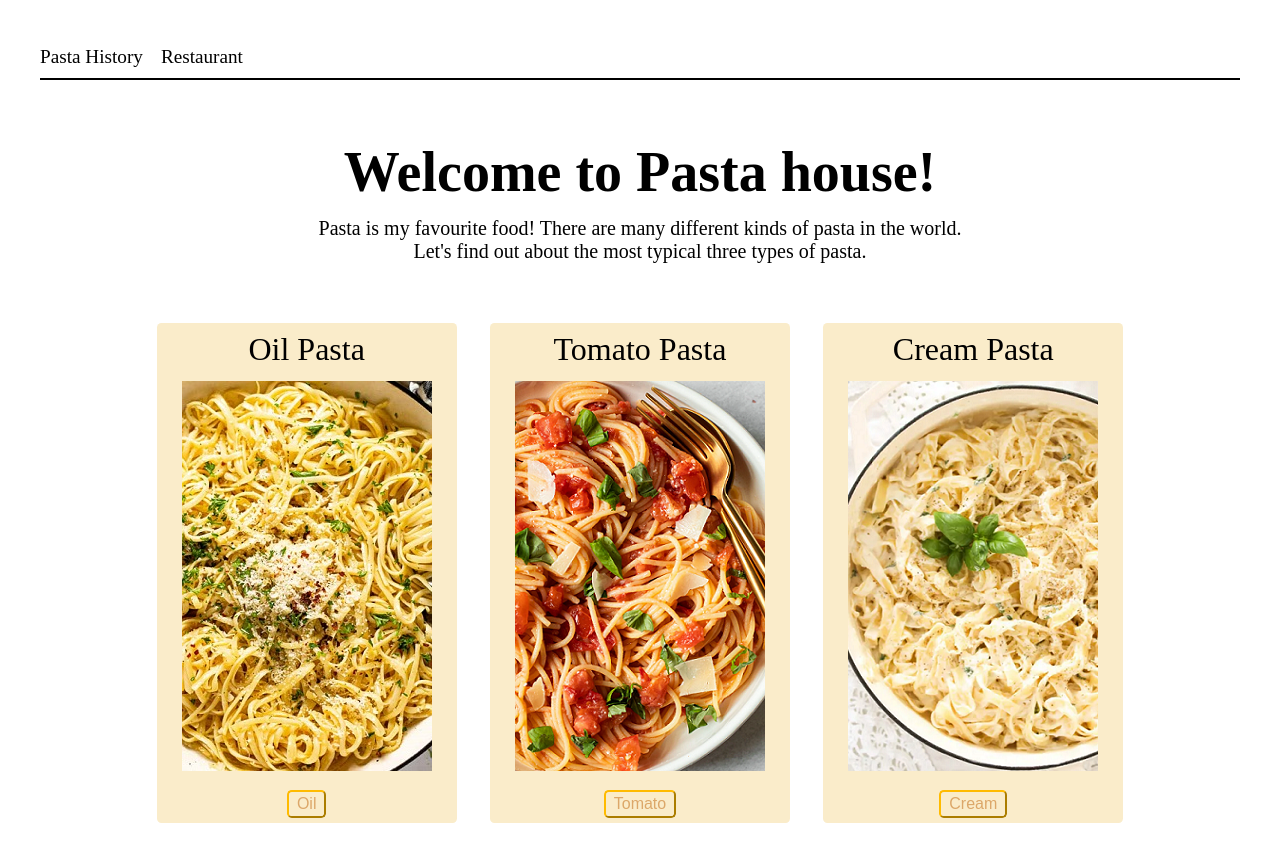
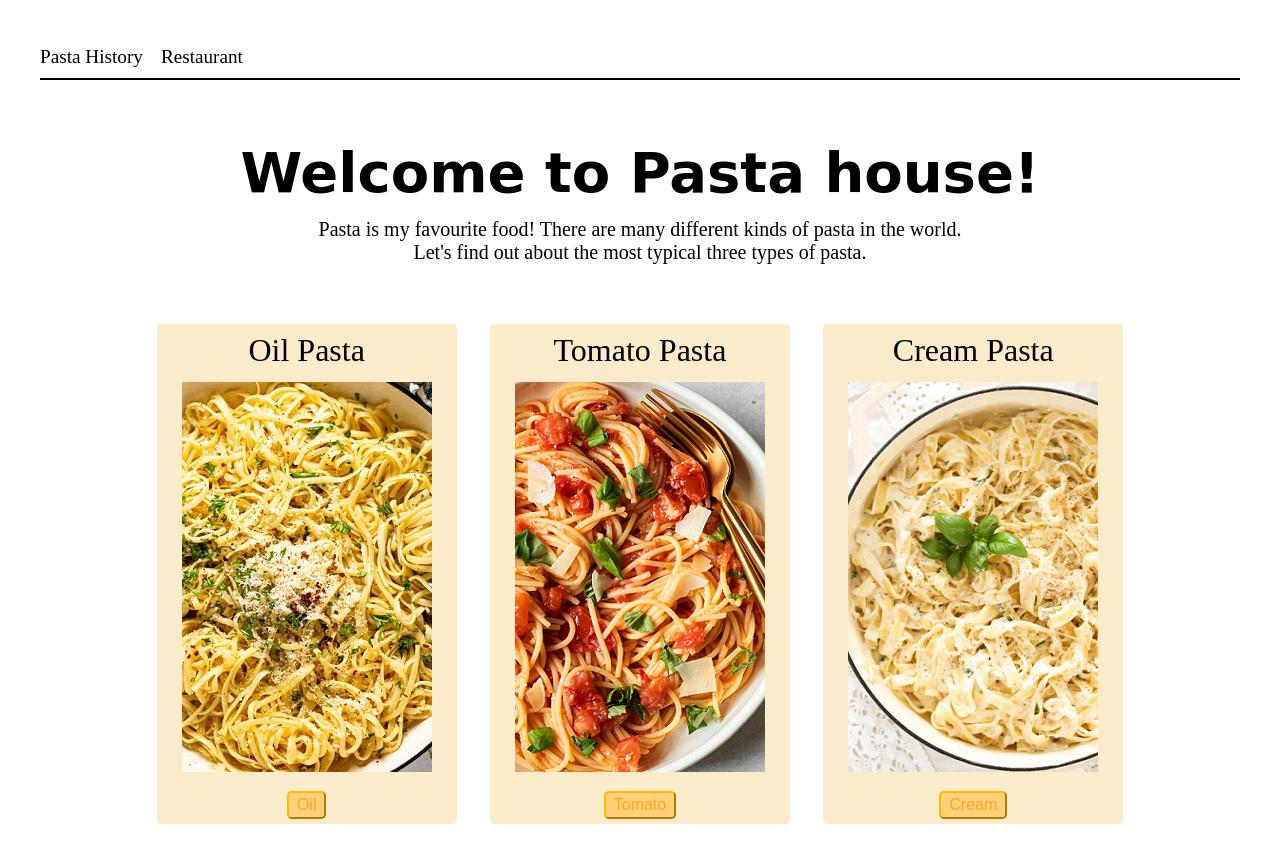
Before and after one commit to Jaejaelin/my-first-project, a plain HTML site: page index.html in a window 1280 px wide. Drawn offline with Linux system fonts and the light colour scheme.

Commit message:
Update index.html

```diff
--- a/index.html
+++ b/index.html
@@ -25,6 +25,7 @@
       text-align: center;
       font-size: 3.5rem;
       font-weight: bold;
+      font-family: 'Fredericka the Great', cursive;
     }
 
     .sub-title {
@@ -73,8 +74,8 @@
       font-size: 1rem;
       line-height: 1;
       border-radius: .3rem;
-      color: #DCA769;
-      background-color: transparent;
+      color: #F9A920;
+      background-color: #FFCF7A;
       background-image: none;
       border-color: #FFBB00;
     }
@@ -86,6 +87,8 @@
     a:visited { color: black; }
     a:hover { color : orange; }
     a:active {color : red; }
+
+    @import url('https://fonts.googleapis.com/css2?family=Fredericka+the+Great&display=swap');
 
   </style>
 </head>
```
